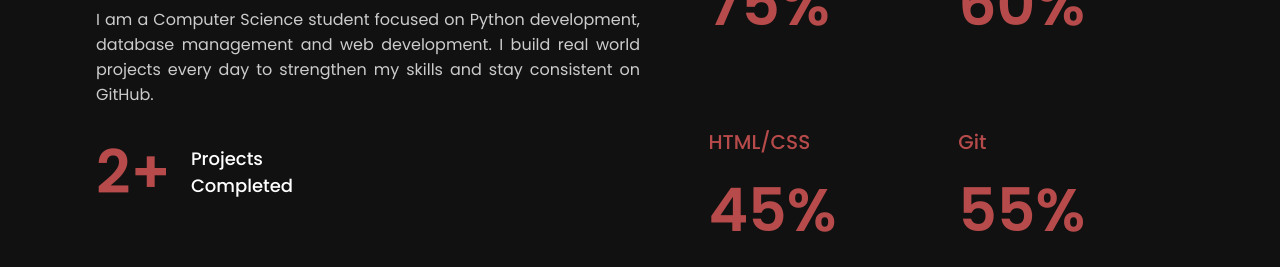
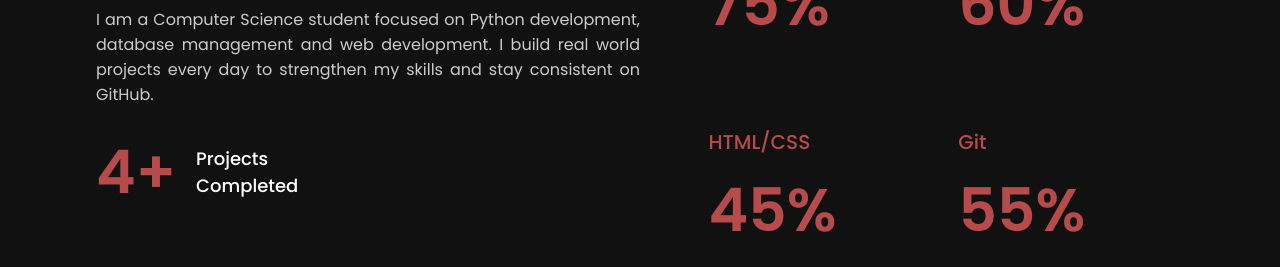
Before and after one commit to PushpaSaysHi/PushpaSaysHi.github.io, a plain HTML site: page index.html in a window 1280 px wide. Shown: the part 1886-2153 px from the top of the page. Drawn offline with nearby package versions, Linux system fonts and the light colour scheme.

```diff
--- a/index.html
+++ b/index.html
@@ -140,7 +140,7 @@
                         my skills and stay consistent on GitHub.
                     </p>
                     <div class="experience">
-                        <div class="num">2+</div>
+                        <div class="num">4+</div>
                         <div class="exp">
                             Projects <br/>
                             Completed
```
